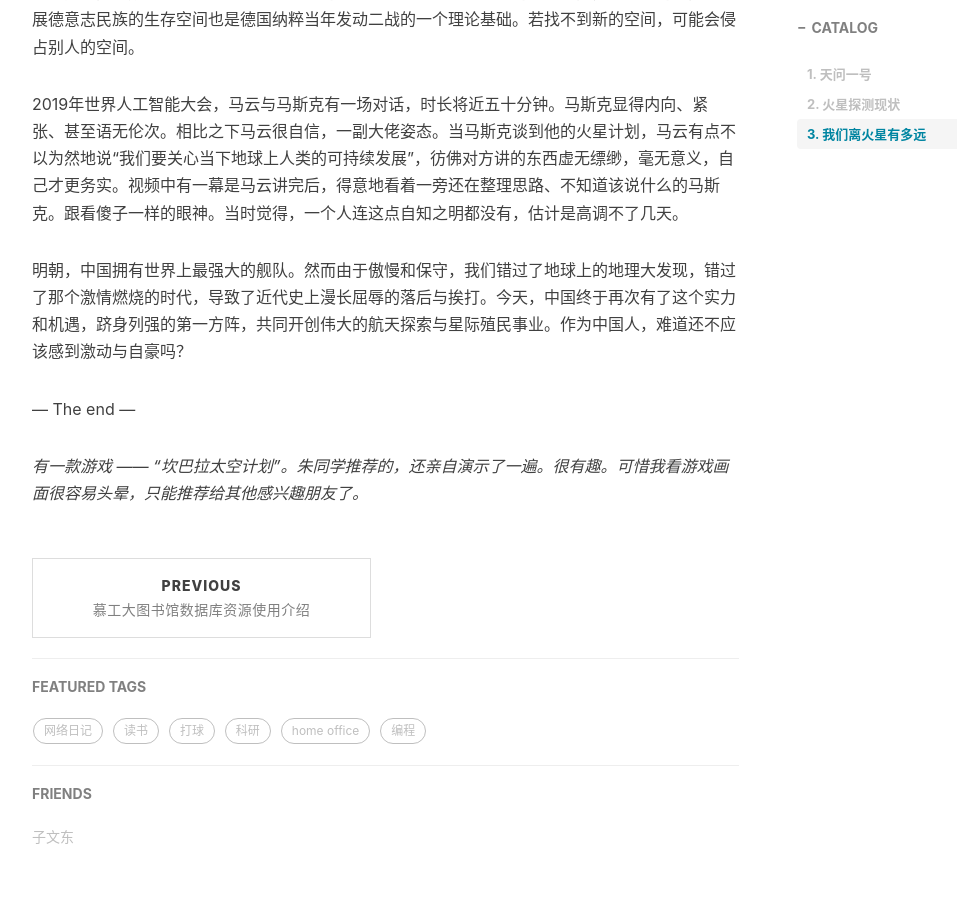
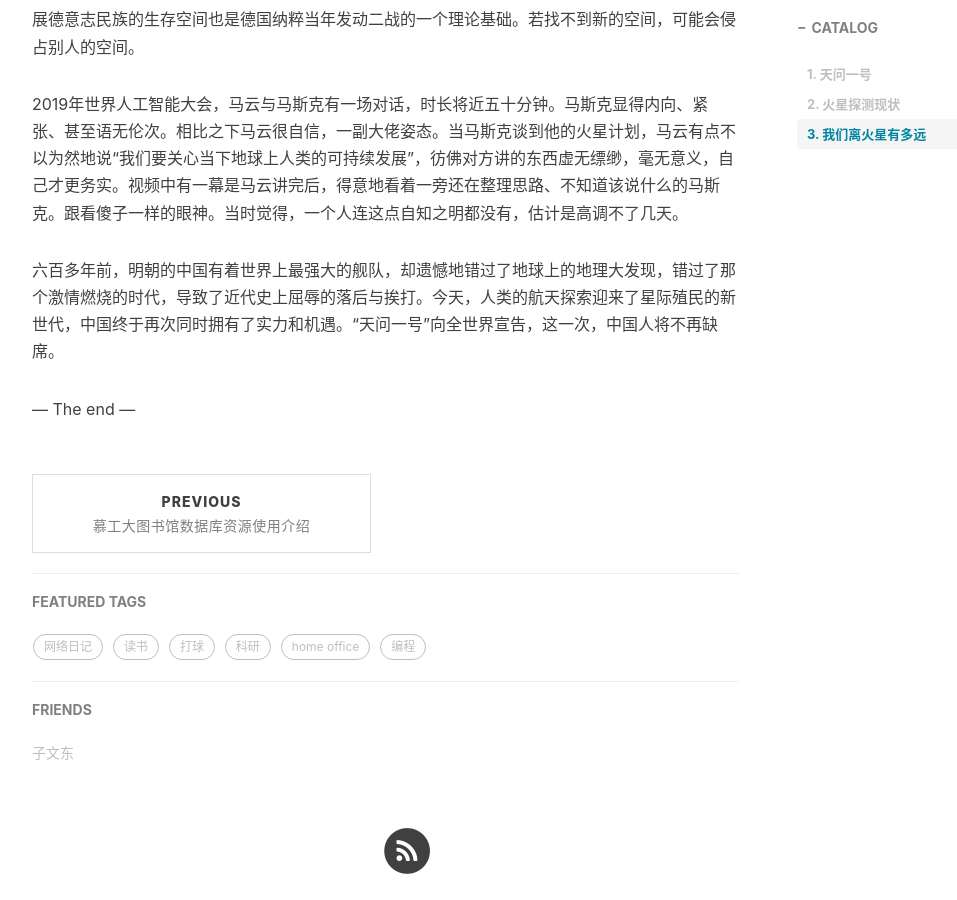
Before and after one commit to chensong212/chensong212.github.io, a Jekyll site: the page built from _posts/2021-02-13-mars.md, in a window 1280 px wide and 900 px high, scrolled down 4564 px. Shown: the whole window, without its empty margins (233-1190 px from the left). Built offline with Jekyll 4.4.1, drawn with Linux system fonts in a browser that asks for light colours; nearby versions of some CDN libraries; comment, search, counter and statistics services are not loaded.

Commit message:
Update 2021-02-13-mars.md

```diff
--- a/_posts/2021-02-13-mars.md
+++ b/_posts/2021-02-13-mars.md
@@ -89,8 +89,6 @@
 
 2019年世界人工智能大会，马云与马斯克有一场对话，时长将近五十分钟。马斯克显得内向、紧张、甚至语无伦次。相比之下马云很自信，一副大佬姿态。当马斯克谈到他的火星计划，马云有点不以为然地说“我们要关心当下地球上人类的可持续发展”，彷佛对方讲的东西虚无缥缈，毫无意义，自己才更务实。视频中有一幕是马云讲完后，得意地看着一旁还在整理思路、不知道该说什么的马斯克。跟看傻子一样的眼神。当时觉得，一个人连这点自知之明都没有，估计是高调不了几天。
 
-明朝，中国拥有世界上最强大的舰队。然而由于傲慢和保守，我们错过了地球上的地理大发现，错过了那个激情燃烧的时代，导致了近代史上漫长屈辱的落后与挨打。今天，中国终于再次有了这个实力和机遇，跻身列强的第一方阵，共同开创伟大的航天探索与星际殖民事业。作为中国人，难道还不应该感到激动与自豪吗？
+六百多年前，明朝的中国有着世界上最强大的舰队，却遗憾地错过了地球上的地理大发现，错过了那个激情燃烧的时代，导致了近代史上屈辱的落后与挨打。今天，人类的航天探索迎来了星际殖民的新世代，中国终于再次同时拥有了实力和机遇。“天问一号”向全世界宣告，这一次，中国人将不再缺席。
 
 --- The end ---
-
-*有一款游戏 —— “坎巴拉太空计划”。朱同学推荐的，还亲自演示了一遍。很有趣。可惜我看游戏画面很容易头晕，只能推荐给其他感兴趣朋友了。*
```
